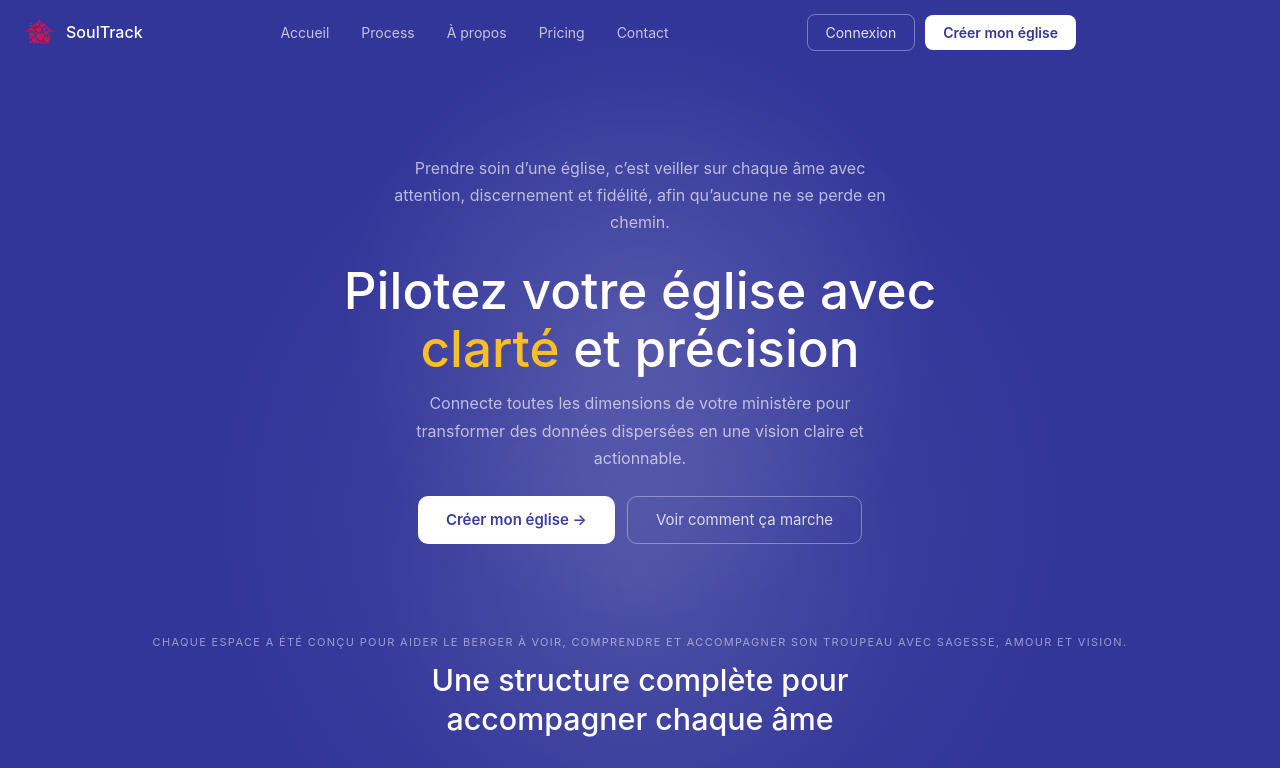
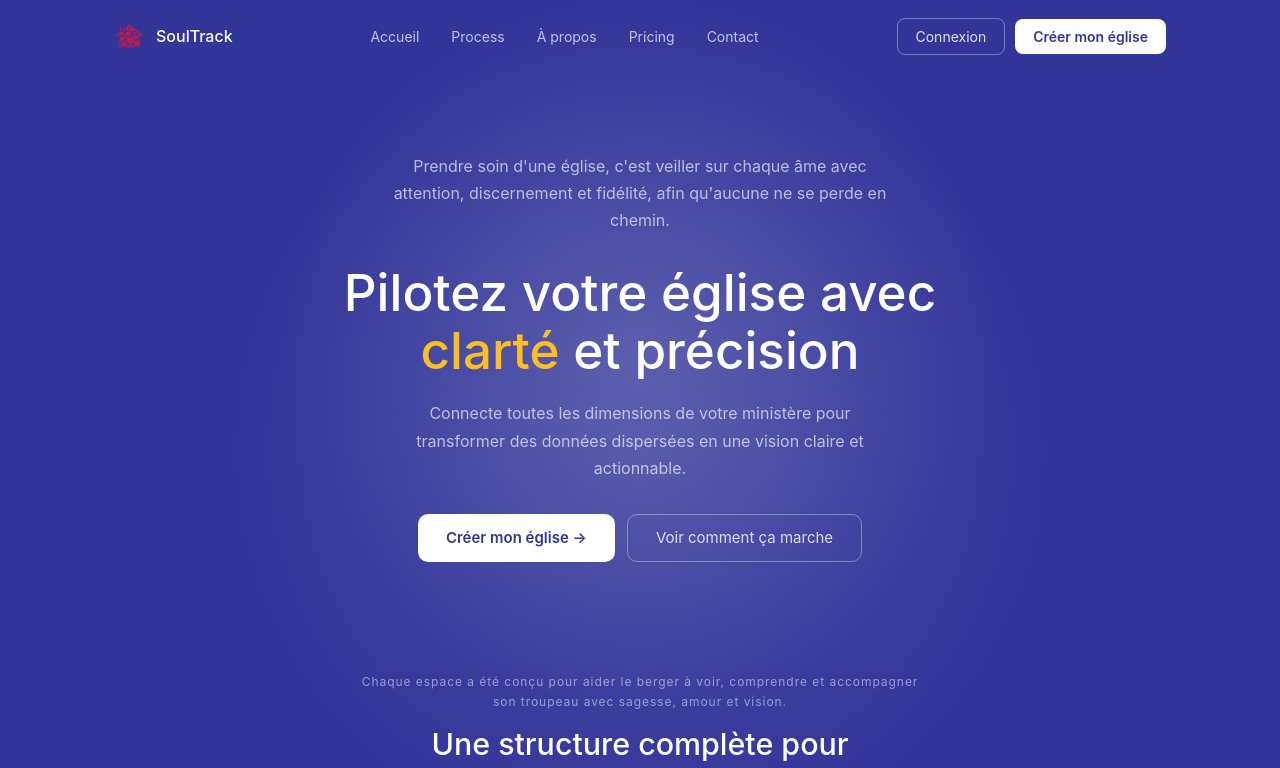
Before and after one commit to allanbavajee/soultrack, a Next.js app: page /HomePage in a window 1280 px wide. Shown: the top 768 px of the page. Built offline with nearby package versions, Linux system fonts and the light colour scheme.

Commit message:
Update HomePage.js

```diff
--- a/pages/HomePage.js
+++ b/pages/HomePage.js
@@ -108,11 +108,12 @@ export default function HomePage() {
   return (
     <div style={{ background: "#333699", minHeight: "100vh", position: "relative", overflow: "hidden" }}>
 
-      {/* GLOW GLOBAL — derrière header + hero */}
+      {/* GLOW GLOBAL derrière header + hero — position fixed en % pour rester centré */}
       <div style={{
-        position: "absolute", width: "900px", height: "900px", borderRadius: "50%",
-        background: "radial-gradient(circle, rgba(255,255,255,0.07) 0%, transparent 68%)",
-        top: "60px", left: "50%", transform: "translateX(-50%)",
+        position: "absolute",
+        width: "900px", height: "900px", borderRadius: "50%",
+        background: "radial-gradient(circle, rgba(255,255,255,0.1) 0%, transparent 65%)",
+        top: "0px", left: "50%", transform: "translateX(-50%)",
         pointerEvents: "none", zIndex: 0,
       }} />
 
@@ -124,13 +125,25 @@ export default function HomePage() {
         backdropFilter: scrolled ? "blur(16px)" : "none",
         transition: "background 0.3s, border-color 0.3s",
       }}>
-        <div style={{ maxWidth: "1100px", margin: "5", padding: "0 24px", height: "64px", display: "flex", alignItems: "center", justifyContent: "space-between" }}>
-          <div onClick={() => router.push("/site/HomePage")} style={{ display: "flex", alignItems: "center", gap: "10px", cursor: "pointer", position: "relative", zIndex: 1 }}>
+        {/* ↓ margin: "0 auto" corrige le décalage à gauche, height augmenté à 72px */}
+        <div style={{
+          maxWidth: "1100px",
+          margin: "0 auto",           /* centrage horizontal */
+          padding: "12px 24px",       /* espace haut/bas dans le header */
+          height: "72px",             /* un peu plus haut pour respirer */
+          display: "flex",
+          alignItems: "center",
+          justifyContent: "space-between",  /* logo gauche, nav centre, boutons droite */
+        }}>
+
+          {/* LOGO — gauche */}
+          <div onClick={() => router.push("/site/HomePage")} style={{ display: "flex", alignItems: "center", gap: "10px", cursor: "pointer", zIndex: 1, flexShrink: 0 }}>
             <Image src="/logo.png" alt="SoulTrack" width={32} height={32} />
             <span style={{ color: "#fff", fontSize: "16px", fontWeight: 500 }}>SoulTrack</span>
           </div>
 
-          <nav style={{ display: "flex", alignItems: "center", gap: "32px", position: "relative", zIndex: 1 }}>
+          {/* NAV — centre */}
+          <nav style={{ display: "flex", alignItems: "center", gap: "32px", zIndex: 1 }}>
             {navItems.map((item) => (
               <span key={item.path} onClick={() => router.push(item.path)}
                 style={{ color: "rgba(255,255,255,0.7)", fontSize: "14px", cursor: "pointer", transition: "color 0.2s" }}
@@ -141,7 +154,8 @@ export default function HomePage() {
             ))}
           </nav>
 
-          <div style={{ display: "flex", gap: "10px", alignItems: "center", position: "relative", zIndex: 1 }} className="nav-hide">
+          {/* BOUTONS — droite */}
+          <div style={{ display: "flex", gap: "10px", alignItems: "center", zIndex: 1, flexShrink: 0 }} className="nav-hide">
             <button onClick={() => router.push("/login")} style={{ background: "transparent", color: "rgba(255,255,255,0.85)", border: "0.5px solid rgba(255,255,255,0.35)", padding: "7px 18px", borderRadius: "8px", fontSize: "14px", cursor: "pointer" }}>
               Connexion
             </button>
@@ -150,7 +164,8 @@ export default function HomePage() {
             </button>
           </div>
 
-          <button onClick={() => setOpenMenu(!openMenu)} className="nav-show" style={{ background: "none", border: "none", cursor: "pointer", display: "none", flexDirection: "column", gap: "5px", padding: "4px", position: "relative", zIndex: 1 }}>
+          {/* HAMBURGER mobile */}
+          <button onClick={() => setOpenMenu(!openMenu)} className="nav-show" style={{ background: "none", border: "none", cursor: "pointer", display: "none", flexDirection: "column", gap: "5px", padding: "4px", zIndex: 1 }}>
             {[0, 1, 2].map(i => (
               <span key={i} style={{
                 display: "block", width: "22px", height: "1.5px", background: "rgba(255,255,255,0.85)", borderRadius: "2px", transition: "transform 0.2s, opacity 0.2s",
@@ -177,38 +192,36 @@ export default function HomePage() {
 
       {/* ───── HERO ───── */}
       <section style={{
-  minHeight: "380px",
+        minHeight: "460px",
         display: "flex", flexDirection: "column", alignItems: "center", justifyContent: "center",
         textAlign: "center",
-  padding: "90px 24px 40px",  // ← 70px en haut pour l'espace sous header
-  position: "relative",       // ← indispensable pour le glow absolu
+        padding: "80px 24px 70px",   /* ↑ plus d'espace haut et bas autour du titre */
+        position: "relative",
         zIndex: 1,
-  overflow: "visible"
+        overflow: "visible",
       }}>
-  {/* GLOW ROND — positionné ici, derrière tout le contenu */}
+
+        {/* GLOW ROND — visible car dans position:relative avec zIndex:0 */}
         <div style={{
           position: "absolute",
-    width: "700px",
-    height: "700px",
+          width: "750px", height: "750px",
           borderRadius: "50%",
-    background: "radial-gradient(circle, rgba(255,255,255,0.12) 0%, transparent 60%)",
-    top: "50%",
-    left: "50%",
+          background: "radial-gradient(circle, rgba(255,255,255,0.13) 0%, rgba(255,255,255,0.04) 45%, transparent 68%)",
+          top: "50%", left: "50%",
           transform: "translate(-50%, -50%)",
           pointerEvents: "none",
-    zIndex: 0,   // ← derrière le texte
+          zIndex: 0,
         }} />
 
-  {/* Badge — zIndex: 1 pour passer devant le glow */}
-  <p style={{ position: "relative", zIndex: 1, color: "rgba(255,255,255,0.65)", fontSize: "16px", maxWidth: "500px", lineHeight: 1.7, marginBottom: "24px" }}>
-    Prendre soin d’une église, c’est veiller sur chaque âme avec attention, discernement et fidélité, afin qu’aucune ne se perde en chemin.
+        <p style={{ position: "relative", zIndex: 1, color: "rgba(255,255,255,0.65)", fontSize: "16px", maxWidth: "500px", lineHeight: 1.7, marginBottom: "28px" }}>
+          Prendre soin d'une église, c'est veiller sur chaque âme avec attention, discernement et fidélité, afin qu'aucune ne se perde en chemin.
         </p>
 
-  <h1 style={{ position: "relative", zIndex: 1, fontSize: "clamp(2rem, 5vw, 3.2rem)", fontWeight: 500, color: "#fff", lineHeight: 1.15, maxWidth: "680px", marginBottom: "12px" }}>
+        <h1 style={{ position: "relative", zIndex: 1, fontSize: "clamp(2rem, 5vw, 3.2rem)", fontWeight: 500, color: "#fff", lineHeight: 1.15, maxWidth: "680px", marginBottom: "20px" }}>
           Pilotez votre église avec <span style={{ color: "#fbbf24" }}>clarté</span> et précision
         </h1>
 
-  <p style={{ position: "relative", zIndex: 1, color: "rgba(255,255,255,0.65)", fontSize: "16px", maxWidth: "500px", lineHeight: 1.7, marginBottom: "24px" }}>
+        <p style={{ position: "relative", zIndex: 1, color: "rgba(255,255,255,0.65)", fontSize: "16px", maxWidth: "500px", lineHeight: 1.7, marginBottom: "32px" }}>
           Connecte toutes les dimensions de votre ministère pour transformer des données dispersées en une vision claire et actionnable.
         </p>
 
@@ -222,33 +235,18 @@ export default function HomePage() {
         </div>
       </section>
 
-      {/* GLOW entre hero et modules */}
-      <div style={{
-        position: "relative", zIndex: 1,
-        display: "flex", justifyContent: "center",
-        height: "0px", overflow: "visible",
-      }}>
-        <div style={{
-          width: "600px", height: "600px", borderRadius: "50%",
-          background: "radial-gradient(circle, rgba(255,255,255,0.08) 0%, transparent 65%)",
-          transform: "translateY(-50%)",
-          pointerEvents: "none",
-          position: "absolute",
-          top: 0,
-        }} />
-      </div>
-
       {/* ───── LABEL MODULES ───── */}
-      <div ref={addRef} style={{ textAlign: "center", padding: "50px 24px 20px", position: "relative", zIndex: 1 }}>
-        <p style={{ color: "rgba(255,255,255,0.5)", fontSize: "11px", letterSpacing: "0.12em", textTransform: "uppercase", marginBottom: "10px" }}>Chaque espace a été conçu pour aider le berger à voir, comprendre
-        et accompagner son troupeau avec sagesse, amour et vision.</p>
+      <div ref={addRef} style={{ textAlign: "center", padding: "40px 24px 20px", position: "relative", zIndex: 1 }}>
+        <p style={{ color: "rgba(255,255,255,0.5)", fontSize: "12px", letterSpacing: "0.08em", maxWidth: "560px", margin: "0 auto 14px", lineHeight: 1.6 }}>
+          Chaque espace a été conçu pour aider le berger à voir, comprendre et accompagner son troupeau avec sagesse, amour et vision.
+        </p>
         <h2 style={{ color: "#fff", fontSize: "clamp(1.4rem, 3vw, 1.9rem)", fontWeight: 500, maxWidth: "500px", margin: "0 auto", lineHeight: 1.3 }}>
           Une structure complète pour accompagner chaque âme
         </h2>
       </div>
 
       {/* ───── CARDS MODULES ───── */}
-      <section style={{ padding: "16px 24px 80px", position: "relative", zIndex: 1 }}>
+      <section style={{ padding: "24px 24px 48px", position: "relative", zIndex: 1 }}>
         <div style={{ display: "grid", gridTemplateColumns: "repeat(auto-fit, minmax(280px, 1fr))", gap: "16px", maxWidth: "1050px", margin: "0 auto" }}>
           {features.map((f, i) => (
             <div key={i} ref={addRef}
@@ -269,7 +267,7 @@ export default function HomePage() {
       </section>
 
       {/* ───── TÉMOIGNAGES ───── */}
-      <section style={{ padding: "80px 0", position: "relative", zIndex: 1 }}>
+      <section style={{ padding: "40px 0 80px", position: "relative", zIndex: 1 }}>
         <div style={{
           position: "absolute", width: "700px", height: "700px", borderRadius: "50%",
           background: "radial-gradient(circle, rgba(255,255,255,0.05) 0%, transparent 68%)",
```
Lines whose indentation alone changed are shown as unchanged.
